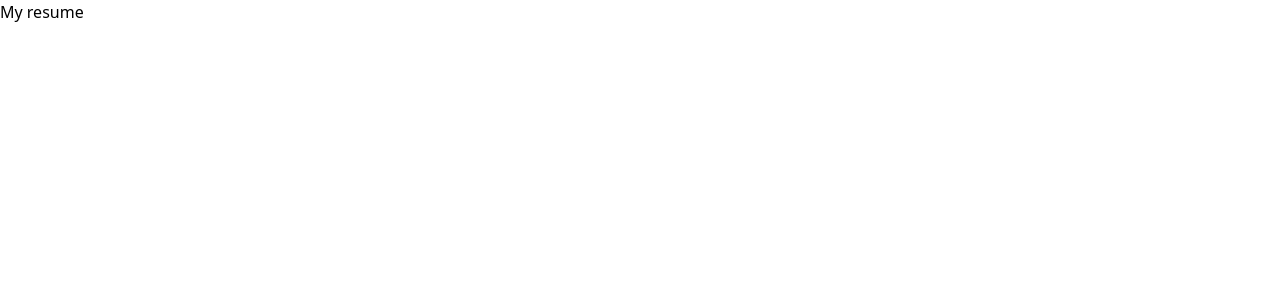
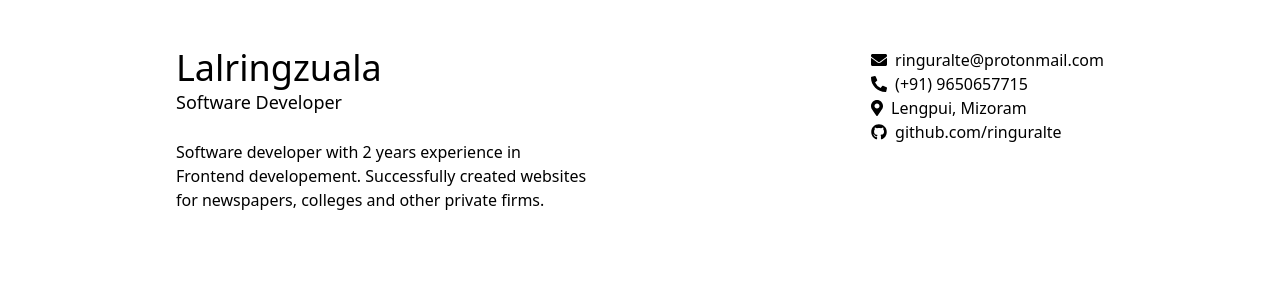
Before and after one commit to ringuralte/ringuralte, a Next.js app: page /resume in a window 1280 px wide. Shown: the top 300 px of the page. Built offline with nearby package versions, Linux system fonts and the light colour scheme.

Commit message:
Header info for resume page

```diff
--- a/pages/resume.tsx
+++ b/pages/resume.tsx
@@ -1,7 +1,45 @@
+import { FontAwesomeIcon } from "@fortawesome/react-fontawesome";
+import {
+  faEnvelope,
+  faPhoneAlt,
+  faMapMarkerAlt,
+} from "@fortawesome/free-solid-svg-icons";
+import { faGithub } from "@fortawesome/free-brands-svg-icons"
+
 const Resume = () => {
-	return (
-		<div>My resume</div>
-	)
-}
+  return (
+    <div className="max-w-screen-lg w-full mx-auto">
+      <div className="py-12 grid grid-cols-2">
+        <div className="flex flex-col col-span-1">
+          <h1 className="text-4xl px-12">Lalringzuala</h1>
+          <h2 className="text-lg px-12">Software Developer</h2>
+          <p className="px-12 pt-6">
+            Software developer with 2 years experience in Frontend developement.
+            Successfully created websites for newspapers, colleges and other
+            private firms.
+          </p>
+        </div>
+        <div className="flex flex-col col-span-1 items-left ml-auto">
+          <p className="flex gap-x-2 items-center px-12">
+            <FontAwesomeIcon icon={faEnvelope} />
+            <span>ringuralte@protonmail.com</span>
+          </p>
+          <p className="flex gap-x-2 items-center px-12">
+            <FontAwesomeIcon icon={faPhoneAlt} />
+            <span>(+91) 9650657715</span>
+          </p>
+          <p className="flex gap-x-2 items-center px-12">
+            <FontAwesomeIcon icon={faMapMarkerAlt} />
+            <span>Lengpui, Mizoram</span>
+          </p>
+          <p className="flex gap-x-2 items-center px-12">
+            <FontAwesomeIcon icon={faGithub} />
+            <span>github.com/ringuralte</span>
+          </p>
+        </div>
+      </div>
+    </div>
+  );
+};
 
-export default Resume
+export default Resume;
```
